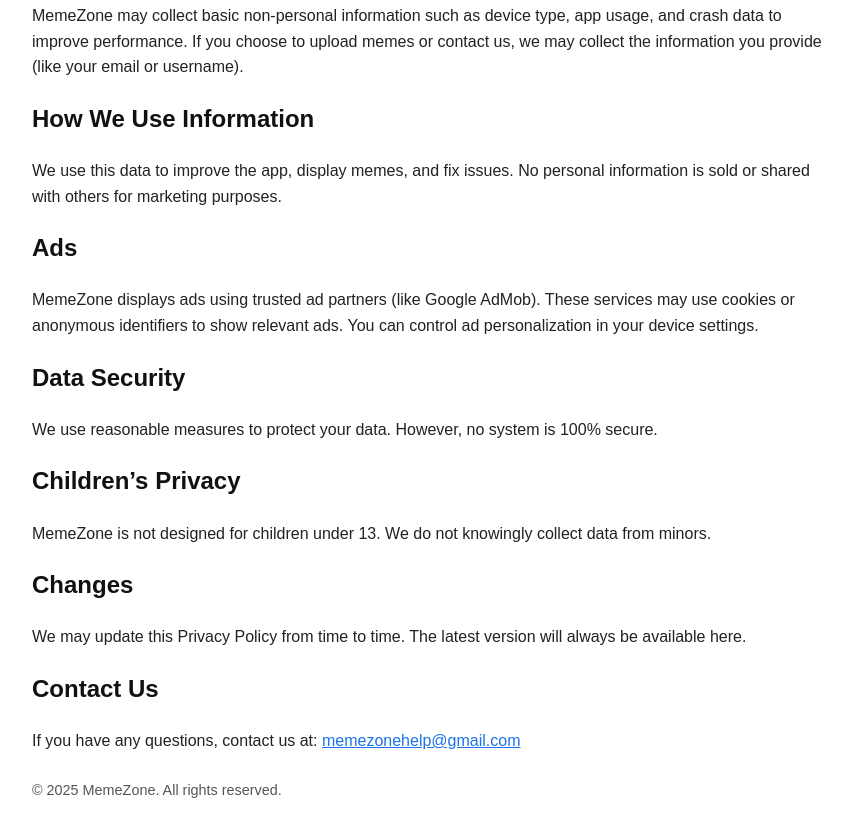
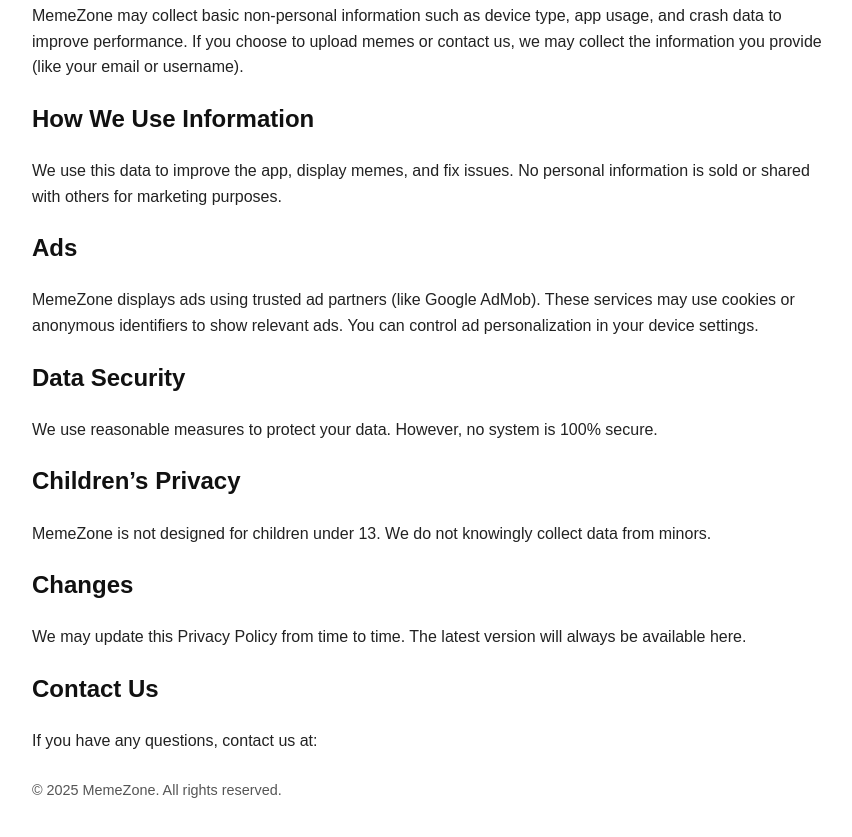
Before and after one commit to Gidey8277/memezone-privacy-policy, a plain HTML site: page index.html in a window 1280 px wide. Shown: the part 297-1134 px from the top of the page, without its empty margins (208-1060 px from the left). Drawn offline with Linux system fonts and the light colour scheme.

Commit message:
Update index.html

```diff
--- a/index.html
+++ b/index.html
@@ -56,7 +56,7 @@
   <h2>Contact Us</h2>
   <p>
     If you have any questions, contact us at:
-    <a href="mailto:memezonehelp@gmail.com">memezonehelp@gmail.com</a>
+    <!-- <a href="mailto:memezonehelp@gmail.com">memezonehelp@gmail.com</a> -->
   </p>
 
   <footer>
```
